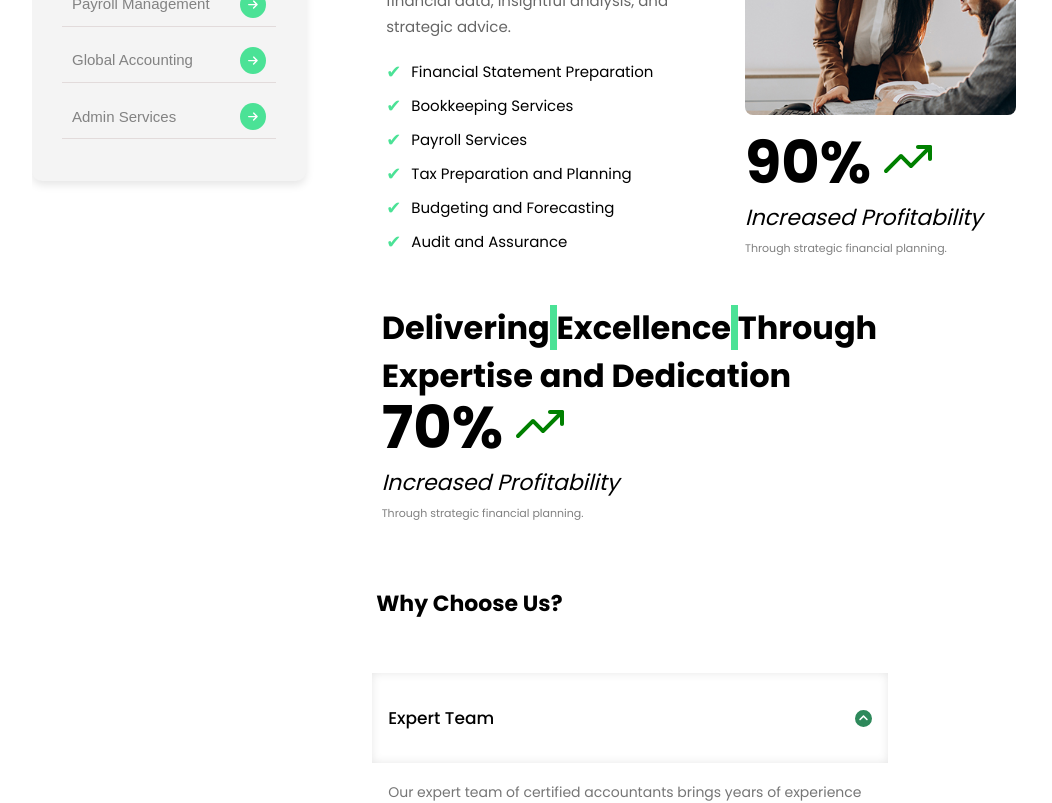
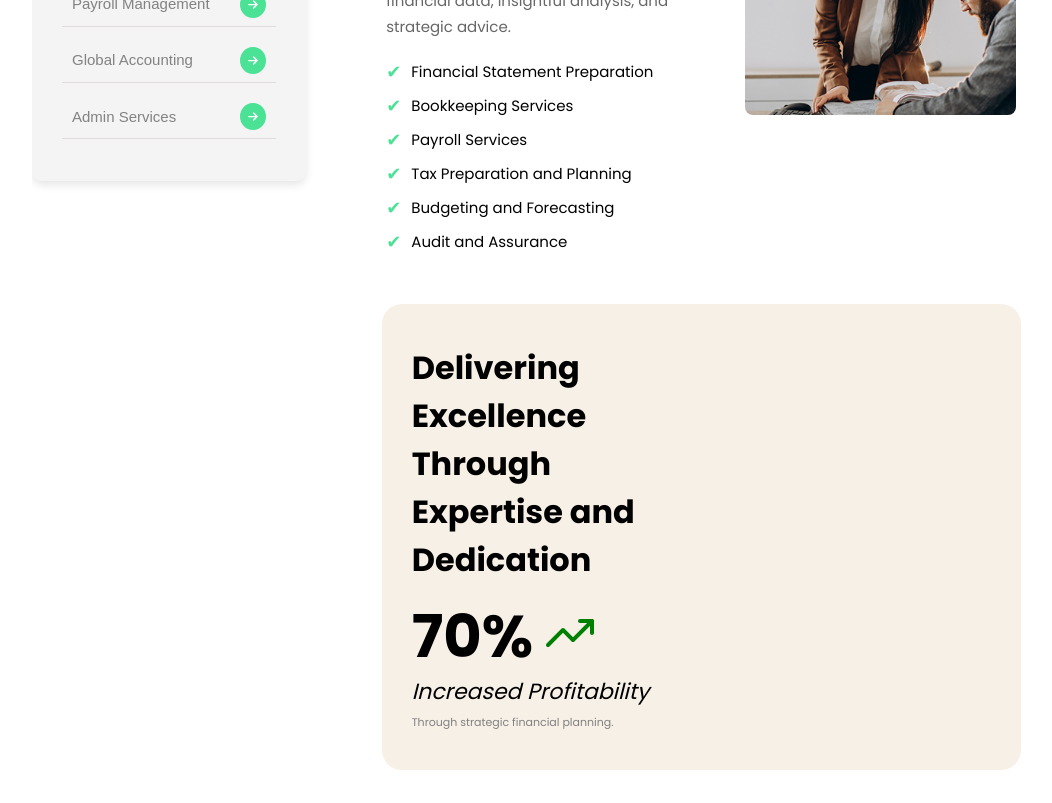
Before and after one commit to KhadijaaNawaz/Company-Portfolio, a React (Create React App) app: page /Accounting in a window 1280 px wide. Shown: the part 860-1663 px from the top of the page, without its empty margins (96-1148 px from the left). Built offline with nearby package versions, Linux system fonts and the light colour scheme.

Commit message:
updated services page

```diff
--- a/src/components/service-exellence/exellence.module.css
+++ b/src/components/service-exellence/exellence.module.css
@@ -15,6 +15,9 @@
     margin-bottom: 20px;
     width: 100%;
     box-sizing: border-box;
+    background-color: var(--light-pink);
+    padding: 40px 30px;
+    border-radius: 20px;
   }
 
   .excellence_title {
@@ -22,7 +25,8 @@
     font-size: 2rem;
     line-height: 1.5;
     word-wrap: break-word;
-    max-width: 100%;
+    max-width: 50%;
+    margin-bottom: 25px;
     overflow-wrap: break-word;
   }
 
--- a/src/components/what-we-do/WhatWeDo.js
+++ b/src/components/what-we-do/WhatWeDo.js
@@ -23,9 +23,9 @@
         </div>
         <div className={styles.what_visual}>
           <img src={image} alt="Service illustration" className={styles.what_image} />
-          <div className={styles.statsWrapper}>
+          {/* <div className={styles.statsWrapper}>
             <Stats stats={stats} />
-          </div>
+          </div> */}
         </div>
       </div>
     </div>
--- a/src/index.css
+++ b/src/index.css
@@ -12,6 +12,7 @@
   --primary: #1F2F28;
   --light-green: #4be296;
   --light-green-bg: #9be5c0;
+  --light-pink: #F7F0E7;
   --dark-rgba-10: rgba(17, 17, 17, 0.1);
   --dark-inverse: #FFF;
   --light-green-icon:#b6f0d3;
```
